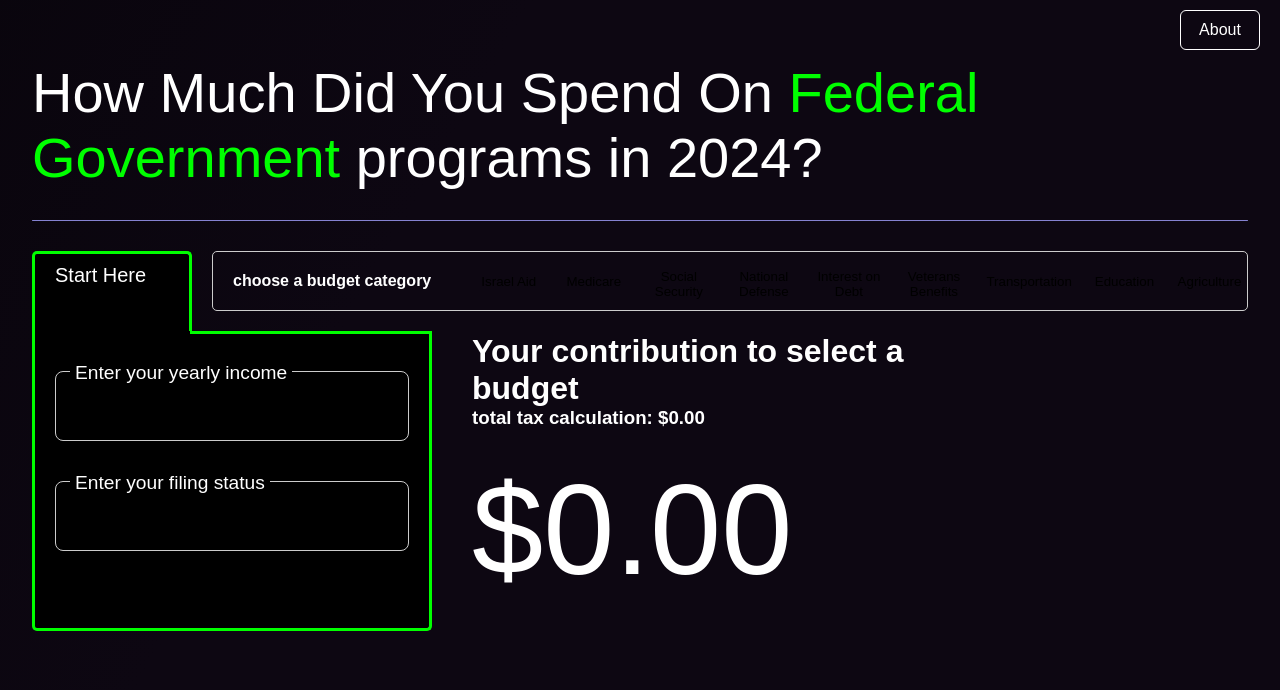
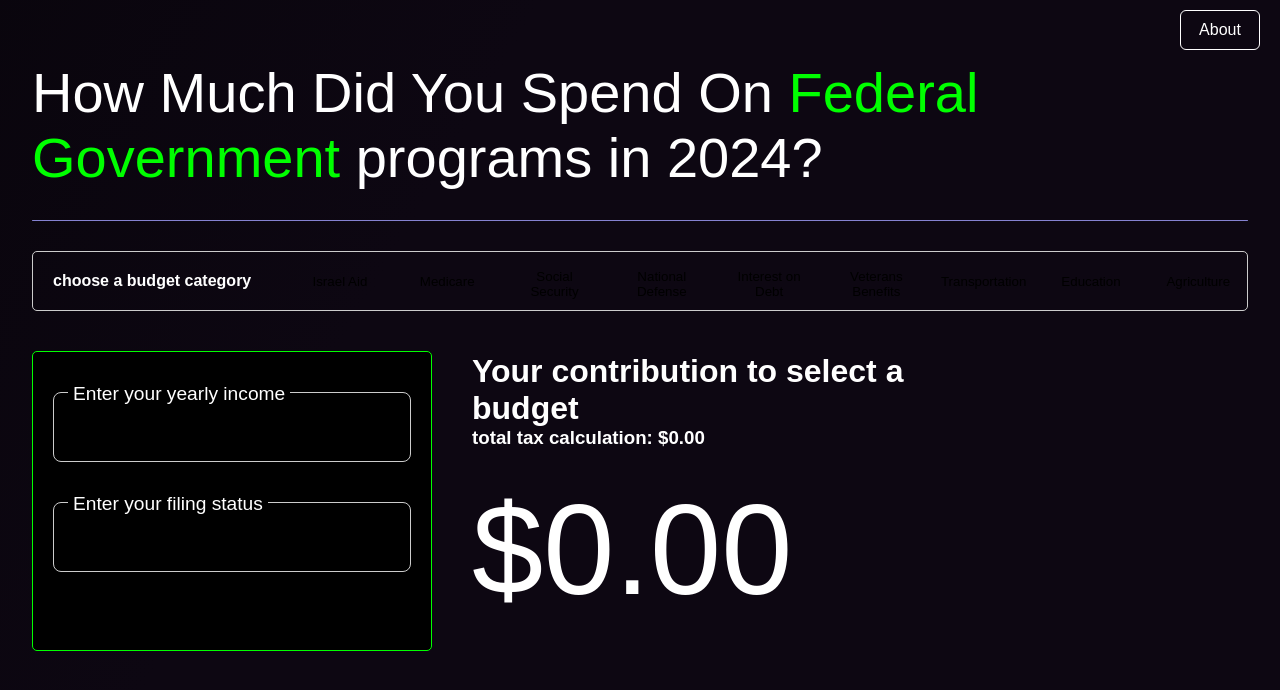
Before and after one commit to GiaredL/howmanytaxes, a Next.js app: page / in a window 1280 px wide. Shown: the top 690 px of the page. Built offline with nearby package versions, Linux system fonts and the light colour scheme; a web font is replaced by a local one.

Commit message:
scrapped border styles

```diff
--- a/src/app/page.module.scss
+++ b/src/app/page.module.scss
@@ -108,21 +108,22 @@
 
 .inputLabels {
   position: relative;
-  border: 3px solid lime;
+  border: 1px solid lime;
   padding: 20px 20px 20px 20px;
-  border-top: none;
-  border-end-start-radius: 5px;
+  border-radius: 5px;
+  // border-top: none;
+  // border-end-start-radius: 5px;
   width: 100%;
-  border-end-end-radius: 5px;
+  // border-end-end-radius: 5px;
   height: 300px;
   background-color: black;
 
   overflow: hidden;
 
-  @media (max-width: 700px) {
-    border: 3px solid lime;
-    border-radius: 5px;
-  }
+  // @media (max-width: 700px) {
+  //   border: 3px solid lime;
+  //   border-radius: 5px;
+  // }
 }
 
 .inputLabels input,
@@ -143,19 +144,19 @@
   padding: 0px 5px;
 }
 
-.inputLabels::before {
-  content: '';
-  position: absolute;
-  top: 0;
-  right: 0;
-  width: 239px;
-  height: 0;
-  border-top: 3px solid lime;
+// .inputLabels::before {
+//   content: '';
+//   position: absolute;
+//   top: 0;
+//   right: 0;
+//   width: 239px;
+//   height: 0;
+//   // border-top: 3px solid lime;
 
-  @media (max-width: 700px) {
-    border: none;
-  }
-}
+//   @media (max-width: 700px) {
+//     border: none;
+//   }
+// }
 
 .main {
   width: 100%;
@@ -165,6 +166,7 @@
 .budgetBarContainer {
   display: flex;
   gap: 20px;
+  margin-bottom: 40px;
 }
 
 .budgetBar {
--- a/src/app/page.tsx
+++ b/src/app/page.tsx
@@ -61,9 +61,9 @@ export default function Home() {
         </div>
         <div className={styles.main}>
           <div className={styles.budgetBarContainer}>
-            <div className={styles.leftLabel}>
+            {/* <div className={styles.leftLabel}>
               <p>Start Here</p>
-            </div>
+            </div> */}
             <div className={styles.budgetBar}>
               <p>choose a budget category</p>
               {budgetOptions.map(b => (
```
